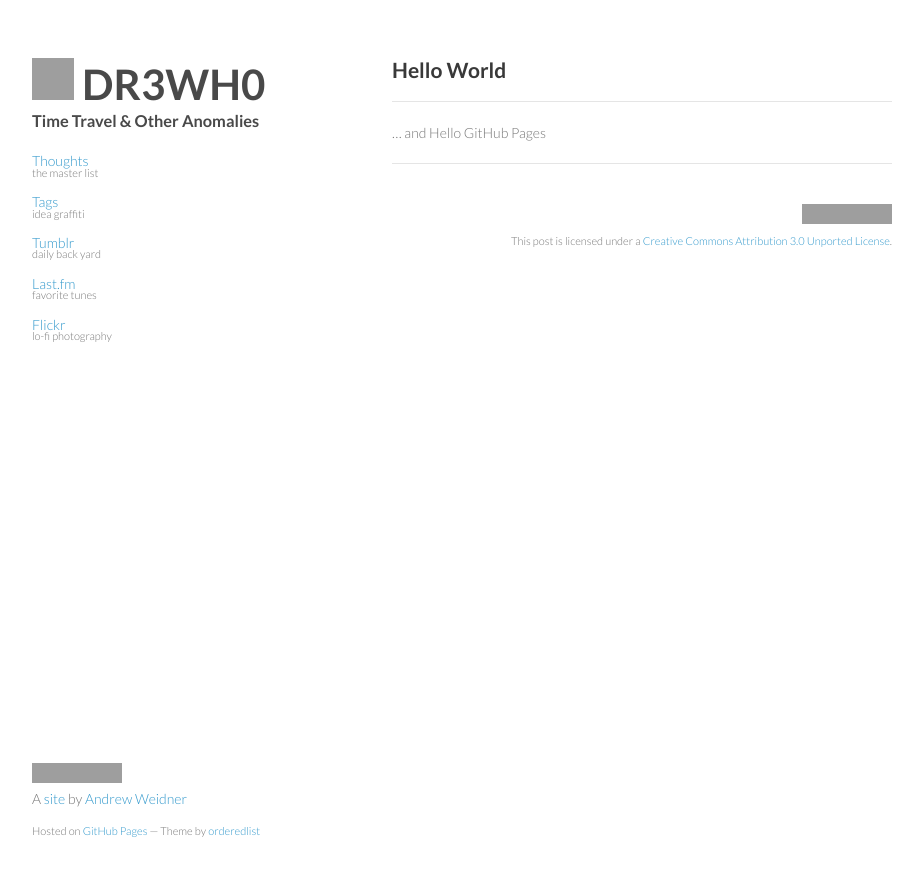
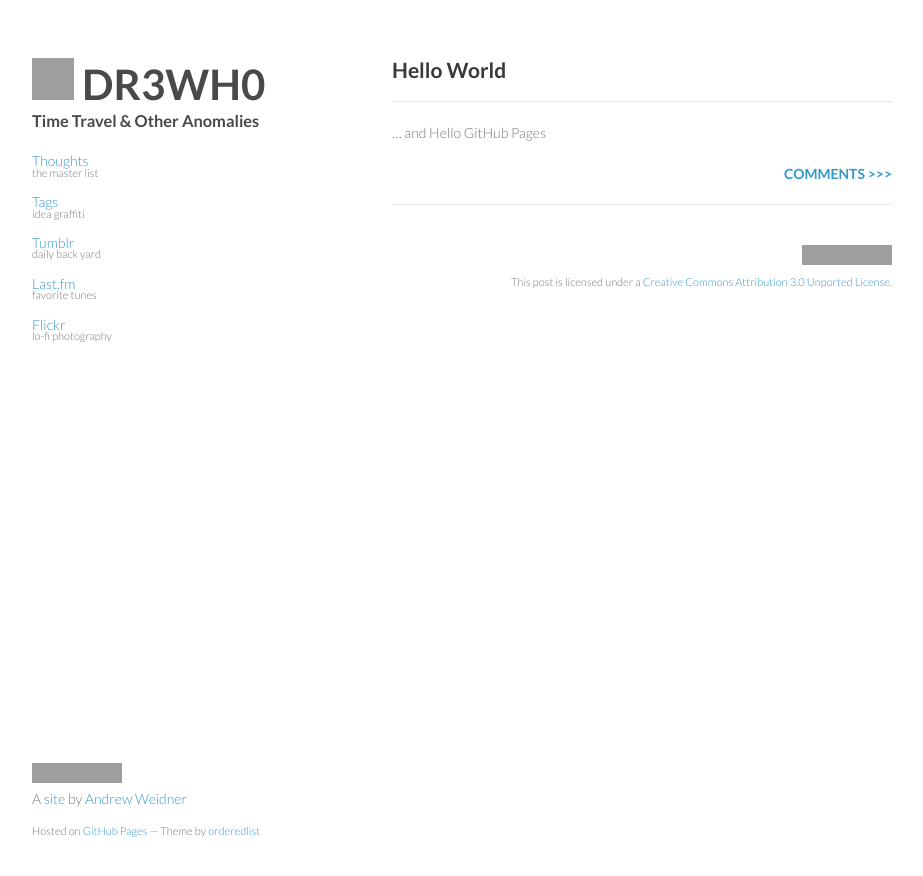
Before and after one commit to DR3WH0/DR3WH0.github.io, a Jekyll site: the page built from _posts/2013-07-20-Hello-World.md, in a window 1280 px wide. Shown: the top 876 px of the page, without its empty margins (178-1101 px from the left). Built offline with Jekyll 4.4.1, drawn with Linux system fonts in a browser that asks for light colours; Markdown is read by kramdown in place of the engine named in the settings; comment, search, counter and statistics services are not loaded; grey boxes are pictures that could not be loaded.

Commit message:
add comments link

```diff
--- a/_layouts/post.html
+++ b/_layouts/post.html
@@ -15,6 +15,8 @@ layout: default
 
   {{content}}
 </article>
+
+<p style="text-align:right"><a href="/guestbook.html"><b>COMMENTS >>></b></a></p>
 <hr/>
 
 {% include JB/setup %}
```
Lines whose indentation alone changed are shown as unchanged.
